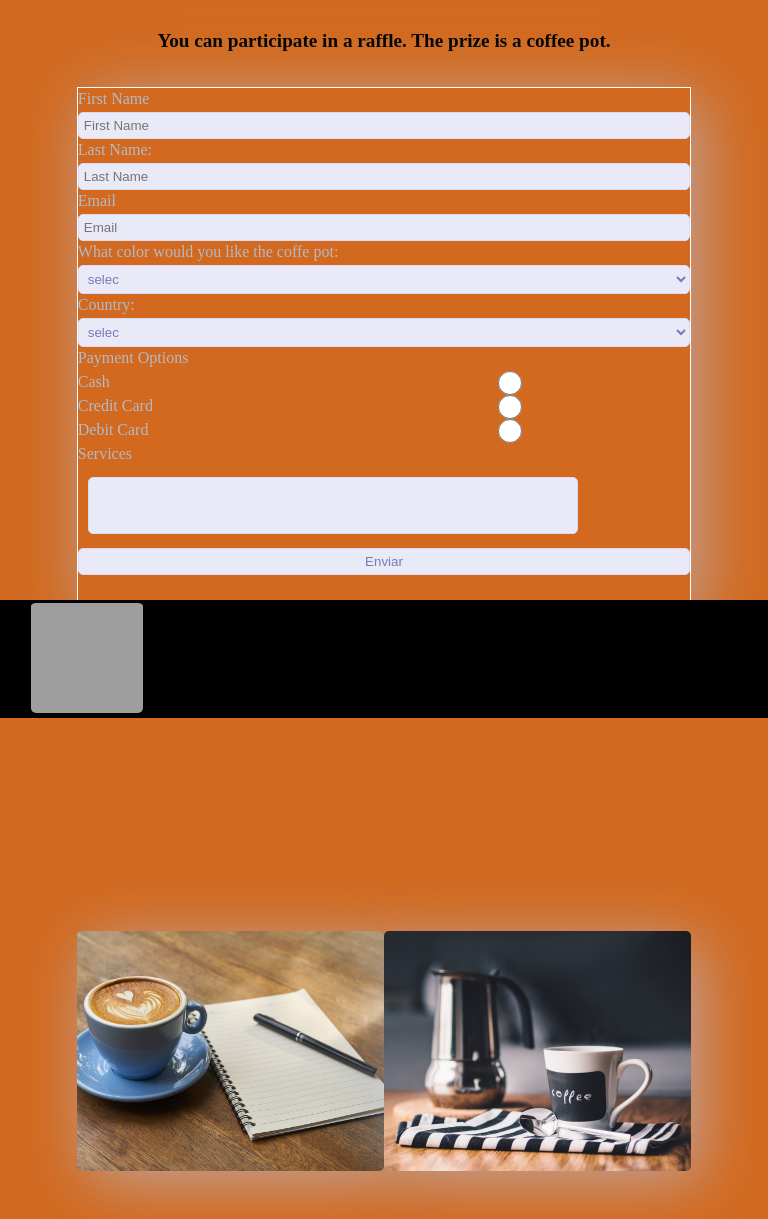
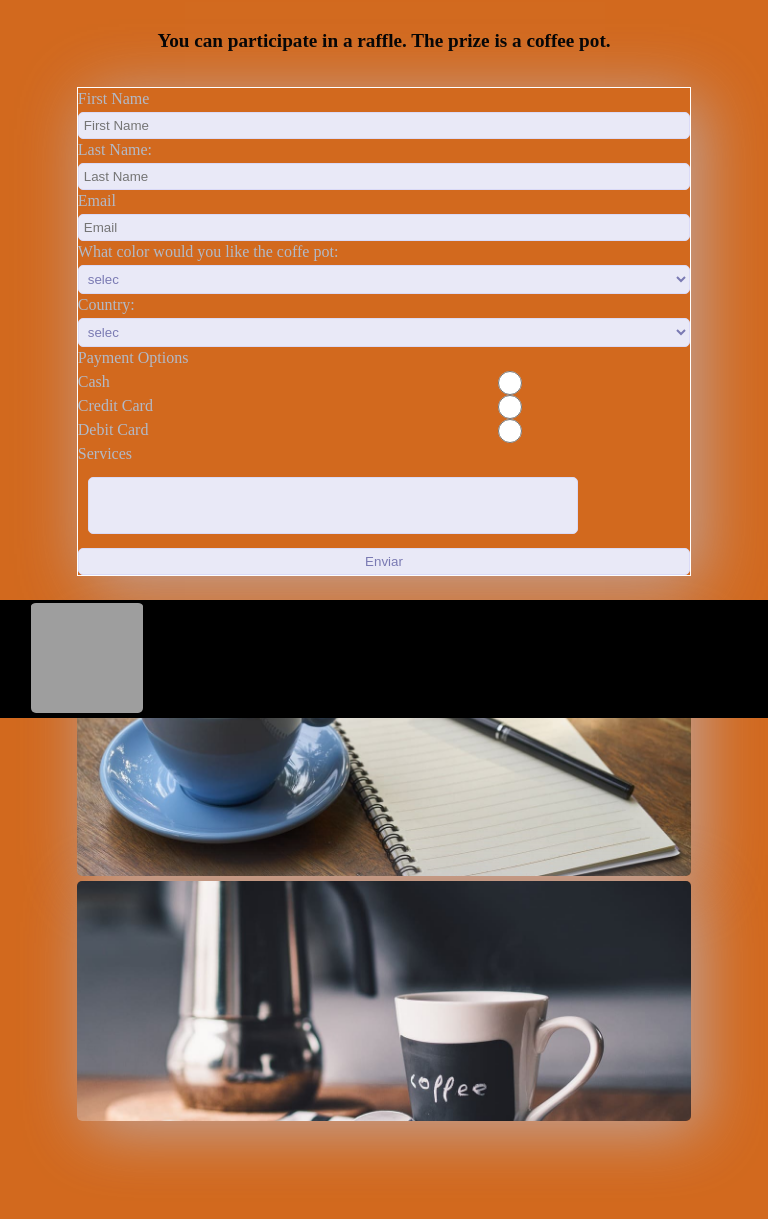
Before and after one commit to LCMatias98/MindHub-Tarea4, a plain HTML site: page raffle.html in a window 768 px wide. Shown: the part 81-1300 px from the top of the page. Drawn offline with Linux system fonts and the light colour scheme; grey boxes are pictures that could not be loaded.

Commit message:
Se modificaron los estilos

```diff
--- a/Styles/styles.css
+++ b/Styles/styles.css
@@ -326,8 +326,11 @@ footer{
   }
 
   div img{
-    width: 40vw;
+    width: 100%;
     object-fit: cover;
+    display: flex;
+    margin-bottom: 5px;
+    flex-direction: column;
   }
 
   .raffle{
@@ -335,21 +338,25 @@ footer{
     display: flex;
     justify-content: start;
     flex-direction: column-reverse;
-    margin-bottom: 20px;
+    height: 100%;
 
   }
   .DivForm{
     width: 100%;
     height: 100vh;
     margin-top: 15px;
+    margin-bottom: 30px;
   }
 
   .imagesraffle{
     display: flex;
-    margin-top: 40vh;
+    width: 100%;
+    flex-direction: column;
+    margin-top: 30px;
+
   }
   footer{
-    margin-top: 70vh;
+   /*  margin-top: 80vh; */
     padding: 1px;
   }
   .Benefits{
@@ -401,7 +408,34 @@ footer{
    h1,h2{
     font-size: 1.2rem;
    }
+   div img{
+    /* height: 100%; */
+    margin-bottom: 5px;
+    display: flex;
+    justify-content: center;
 
+    align-items: center;
+   }
+  .raffle{
+    height: 100%;
+    justify-content: space-between;
+    align-items: center;
+  }
+  .imagesraffle{
+    display: flex;
+    flex-direction: column;
+    height: 100%;
+  }
+  .DivForm{
+    height: 100%;
+  }
+  form{
+    height: 100%;
+  }
+  .Benefits{
+    display: flex;
+    align-items: center;
+  }
 }
 
 @media only screen and (min-width:1024px){
```
